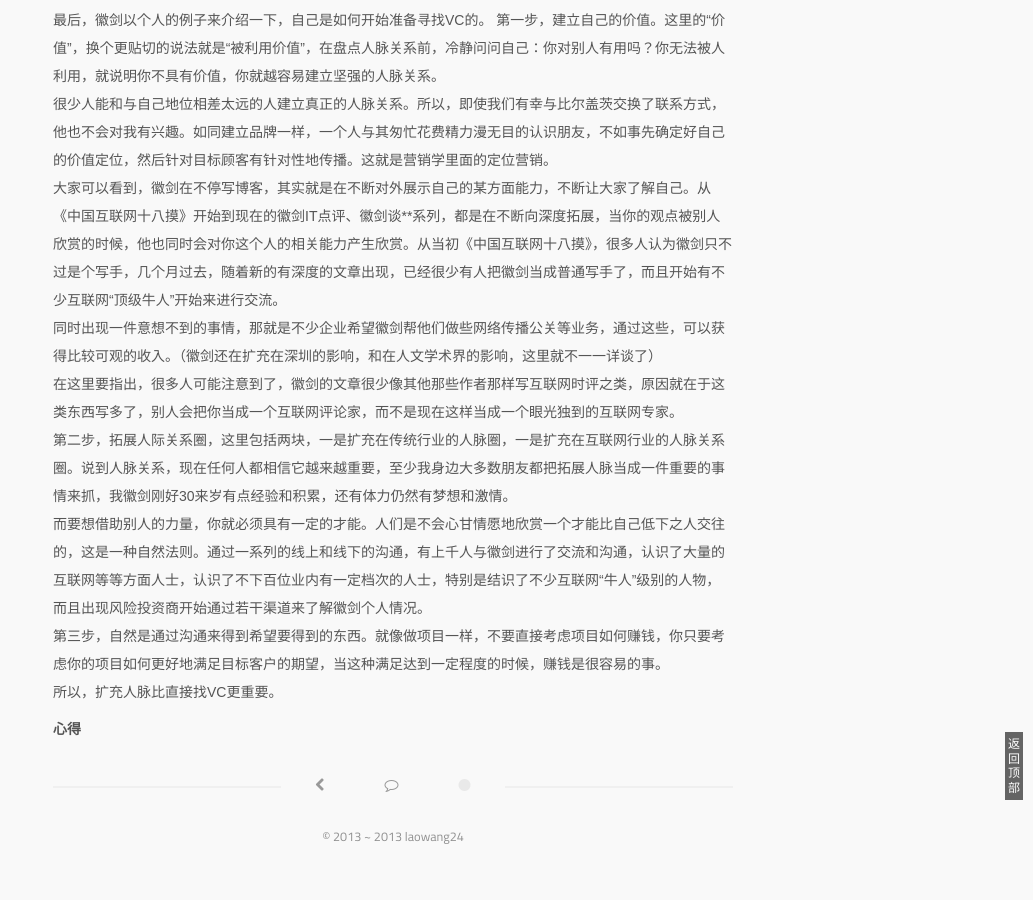
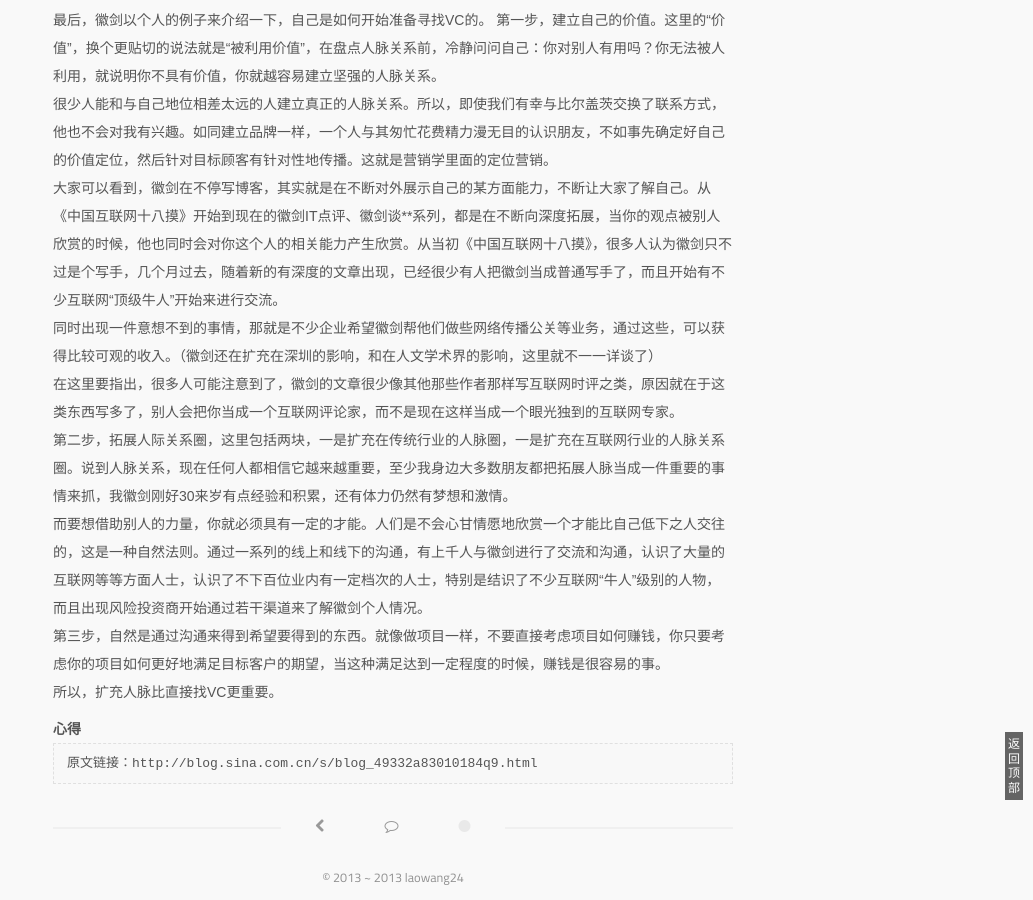
Before and after one commit to laowang24/laowang24.github.com, a Jekyll site: the page built from _posts/2014-01-01-relationship-important-vc.markdown, in a window 1280 px wide and 900 px high, scrolled down 3876 px. Shown: the whole window, without its empty margins (247-1280 px from the left). Built offline with Jekyll 4.4.1, drawn with Linux system fonts in a browser that asks for light colours; some web fonts are replaced; Markdown is read by kramdown in place of the engine named in the settings; before the commit the page ends 4735 px from its top, so only the background shows below that.

Commit message:
update at 2013-12-30

```diff
--- a/_posts/2014-01-01-relationship-important-vc.markdown
+++ b/_posts/2014-01-01-relationship-important-vc.markdown
@@ -91,3 +91,5 @@ VC难谈下来，天使投资更不好找。这是目前很多创业者的一个
 
 
 #### 心得
+
+> 原文链接：http://blog.sina.com.cn/s/blog_49332a83010184q9.html
```
